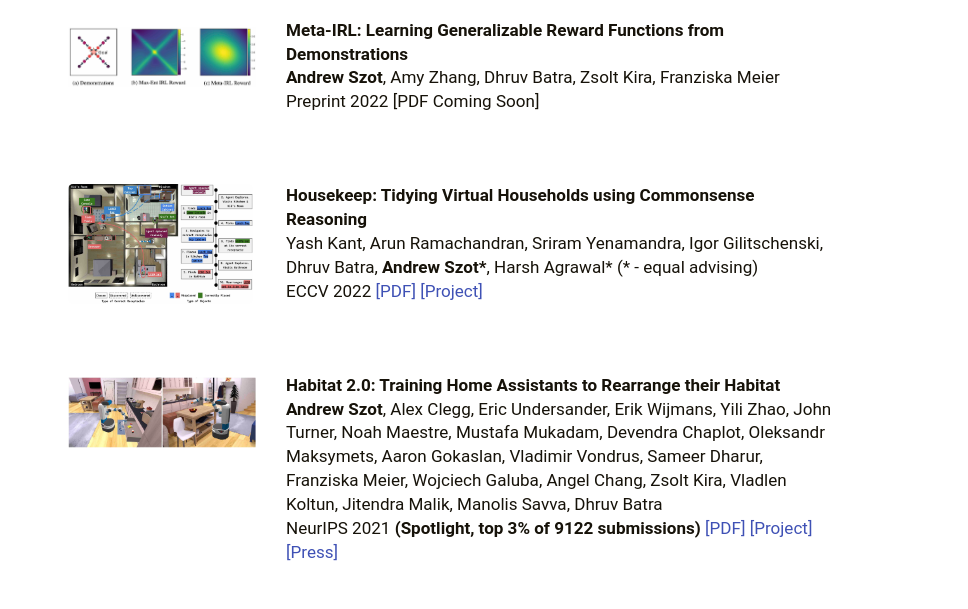
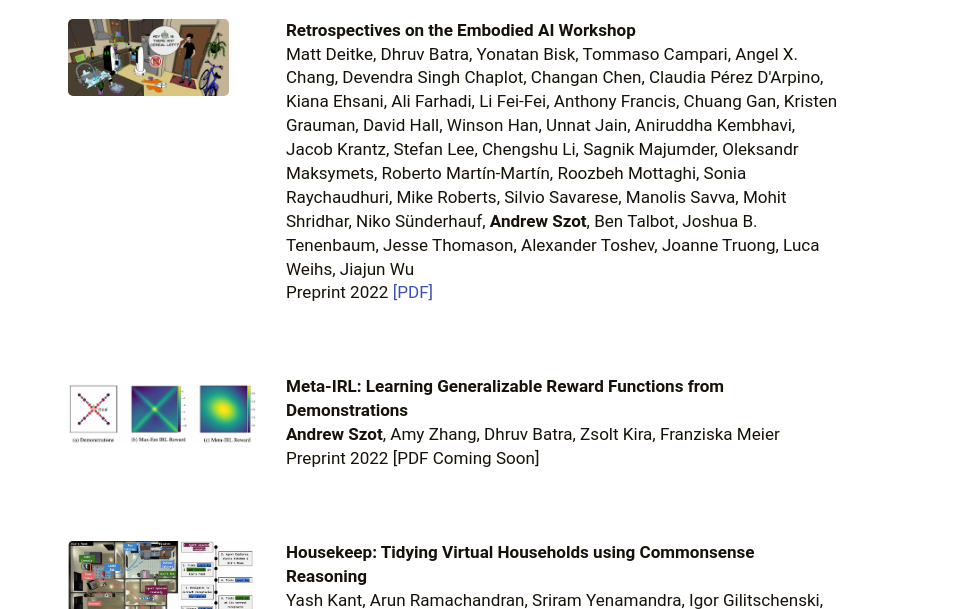
Before and after one commit to ASzot/aszot.github.io, a plain HTML site: page index.html in a window 1280 px wide. Shown: the part 343-952 px from the top of the page, without its empty margins (151-1119 px from the left). Drawn offline with nearby package versions, Linux system fonts and the light colour scheme.

Commit message:
rebuilding site Sun Oct 30 07:34:43 PDT 2022

```diff
--- a/index.html
+++ b/index.html
@@ -97,6 +97,22 @@
             <div class='container pub-container'>
                 <div class='row'>
                     <div class='col-sm-3 paper-image-container' style=''>
+                        <img class='paper-image' style='height: 77px !important' src='landing/eai.jpg' />
+                    </div>
+                    <div class='col-sm-8 paper-content'>
+                        <b>Retrospectives on the Embodied AI Workshop</b>
+                        <br>
+                        Matt Deitke, Dhruv Batra, Yonatan Bisk, Tommaso Campari, Angel X. Chang, Devendra Singh Chaplot, Changan Chen, Claudia Pérez D'Arpino, Kiana Ehsani, Ali Farhadi, Li Fei-Fei, Anthony Francis, Chuang Gan, Kristen Grauman, David Hall, Winson Han, Unnat Jain, Aniruddha Kembhavi, Jacob Krantz, Stefan Lee, Chengshu Li, Sagnik Majumder, Oleksandr Maksymets, Roberto Martín-Martín, Roozbeh Mottaghi, Sonia Raychaudhuri, Mike Roberts, Silvio Savarese, Manolis Savva, Mohit Shridhar, Niko Sünderhauf, <b>Andrew Szot</b>, Ben Talbot, Joshua B. Tenenbaum, Jesse Thomason, Alexander Toshev, Joanne Truong, Luca Weihs, Jiajun Wu
+                        <div class='paper-pub-info'>
+                            Preprint 2022
+                            <a href='https://arxiv.org/abs/2210.06849'>[PDF]</a>
+                        </div>
+                    </div>
+                    <div class='col-sm-1'>
+                    </div>
+                </div>
+                <div class='row'>
+                    <div class='col-sm-3 paper-image-container' style=''>
                         <img class='paper-image' style='height: 77px !important' src='landing/mirl.jpg' />
                     </div>
                     <div class='col-sm-8 paper-content'>
@@ -123,7 +139,7 @@
                         <div class='paper-pub-info'>
                             ECCV 2022
                             <a href='https://arxiv.org/abs/2205.10712'>[PDF]</a>
-                            <a href='https://yashkant.github.io/housekeep/'>[Project]</a>
+                            <a href='https://yashkant.github.io/housekeep/'>[Website]</a>
                         </div>
                     </div>
                     <div class='col-sm-1'>
@@ -141,7 +157,7 @@
                         <div class='paper-pub-info'>
                             NeurIPS 2021 <b>(Spotlight, top 3% of 9122 submissions)</b>
                             <a href='https://arxiv.org/abs/2106.14405'>[PDF]</a>
-                            <a href='https://sites.google.com/view/habitat2'>[Project]</a>
+                            <a href='https://sites.google.com/view/habitat2'>[Website]</a>
                             <a href="#press-hab2">[Press]</a>
 
                         </div>
@@ -177,7 +193,7 @@
                         <div class='paper-pub-info'>
                             ICML 2020
                             <a href='https://arxiv.org/abs/2011.01928'>[PDF]</a>
-                            <a href='https://sites.google.com/view/action-generalization/'>[Project]</a>
+                            <a href='https://sites.google.com/view/action-generalization/'>[Website]</a>
                         </div>
                     </div>
                     <div class='col-sm-1'>
```
Also changed, not shown: landing/eai.jpg (added).
